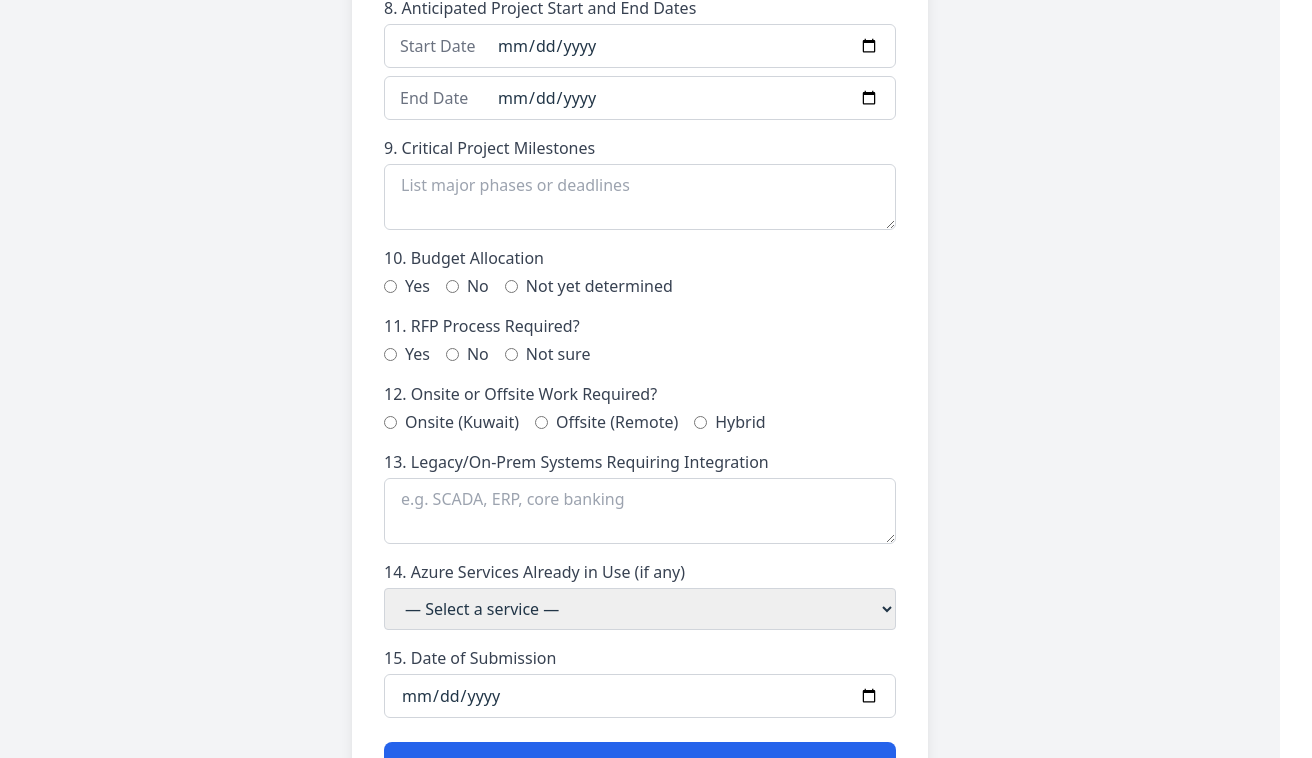
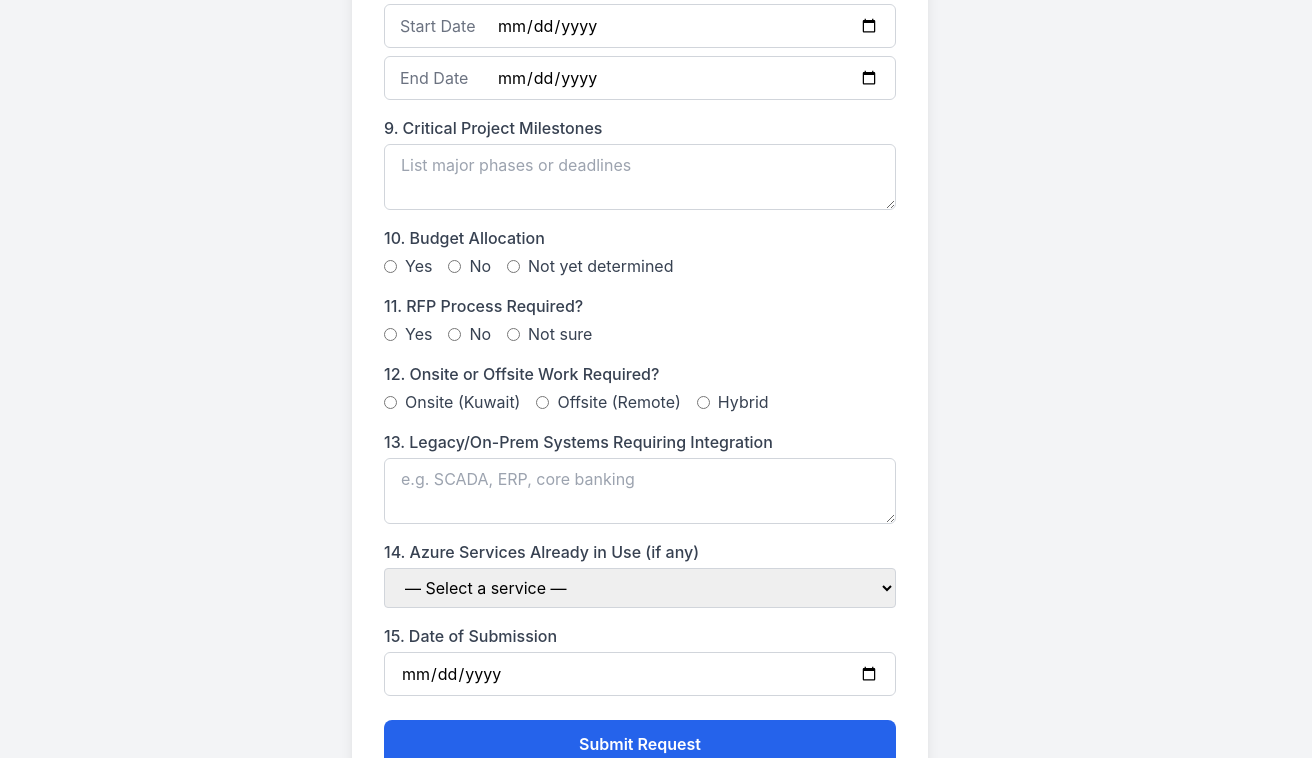
Before and after one commit to sireenhittini/landing_zone, a React (Vite) app in the folder my-survey/: page / in a window 1280 px wide. Shown: the part 1054-1812 px from the top of the page, 1312 px wide, since content can reach past the window. Built offline with nearby package versions, Linux system fonts and the light colour scheme.

Commit message:
updated background

```diff
--- a/my-survey/src/App.jsx
+++ b/my-survey/src/App.jsx
@@ -1,14 +1,10 @@
 
 import './App.css'
 import SurveyForm from './components/SurveyForm';
-
-export default function App() {
+ export default function App() {
   return (
-    <div className="min-h-screen bg-gray-100 flex items-center justify-center">
-      <div className="bg-white p-8 rounded-xl shadow-lg">
+    <div className="min-h-screen bg-gray-100 flex items-center justify-center p-4">
         <SurveyForm />
-
-      </div>
     </div>
   );
-}
+  }
--- a/my-survey/src/index.css
+++ b/my-survey/src/index.css
@@ -1,73 +1,29 @@
-
 @tailwind base;
 @tailwind components;
 @tailwind utilities;
 
-:root {
-  font-family: system-ui, Avenir, Helvetica, Arial, sans-serif;
-  line-height: 1.5;
-  font-weight: 400;
-
-  color-scheme: light dark;
-  color: rgba(255, 255, 255, 0.87);
-  background-color: #242424;
-
-  font-synthesis: none;
-  text-rendering: optimizeLegibility;
-  -webkit-font-smoothing: antialiased;
-  -moz-osx-font-smoothing: grayscale;
+* {
+  margin: 0;
+  padding: 0;
+  box-sizing: border-box;
 }
 
-a {
-  font-weight: 500;
-  color: #646cff;
-  text-decoration: inherit;
-}
-a:hover {
-  color: #535bf2;
+html {
+  height: 100%;
+  background-color: #f3f4f6; /* bg-gray-100 */
 }
 
 body {
   margin: 0;
-  display: flex;
-  place-items: center;
-  min-width: 320px;
+  padding: 0;
   min-height: 100vh;
+  height: 100%;
+  background-color: #f3f4f6; /* bg-gray-100 */
+  font-family: Inter, system-ui, Avenir, Helvetica, Arial, sans-serif;
 }
 
-h1 {
-  font-size: 3.2em;
-  line-height: 1.1;
+#root {
+  min-height: 100vh;
+  height: 100%;
+  background-color: #f3f4f6; /* bg-gray-100 */
 }
-
-button {
-  border-radius: 8px;
-  border: 1px solid transparent;
-  padding: 0.6em 1.2em;
-  font-size: 1em;
-  font-weight: 500;
-  font-family: inherit;
-  background-color: #1a1a1a;
-  cursor: pointer;
-  transition: border-color 0.25s;
-}
-button:hover {
-  border-color: #646cff;
-}
-button:focus,
-button:focus-visible {
-  outline: 4px auto -webkit-focus-ring-color;
-}
-
-@media (prefers-color-scheme: light) {
-  :root {
-    color: #213547;
-    background-color: #ffffff;
-  }
-  a:hover {
-    color: #747bff;
-  }
-  button {
-    background-color: #f9f9f9;
-  }
-}
```
